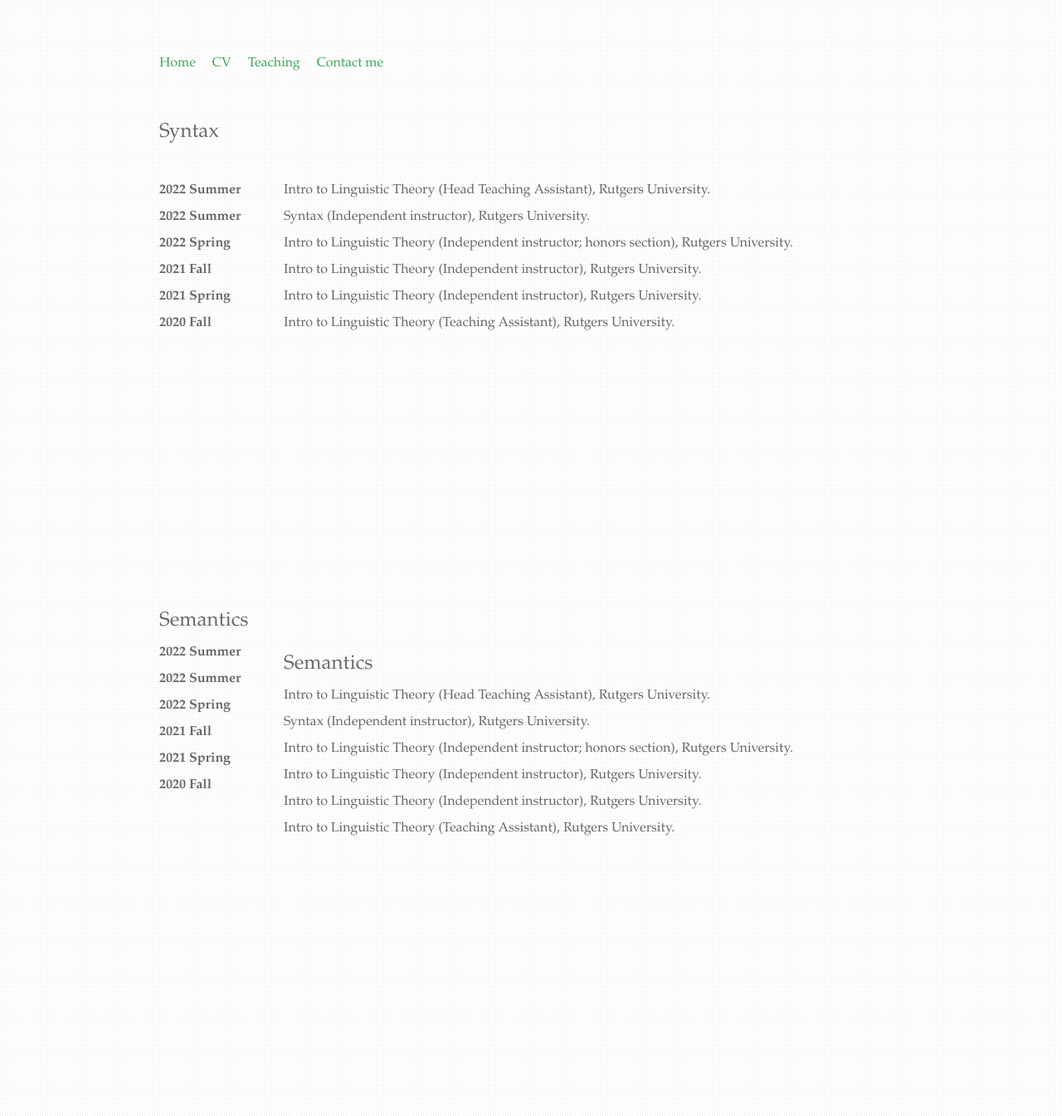
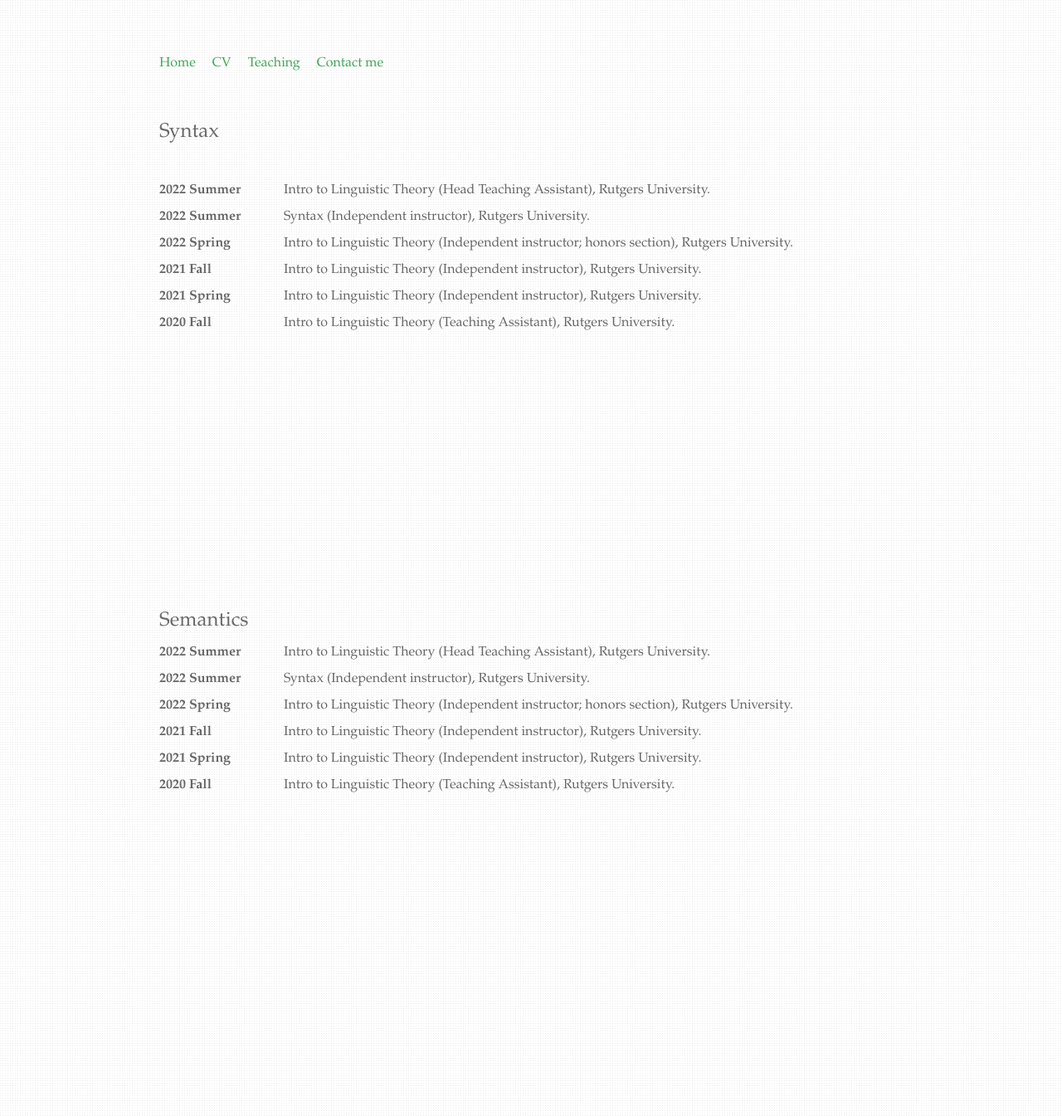
Before and after one commit to chaoyichen71/chaoyichen71.github.io, a Jekyll site: the page built from Research by topics/index.html, in a window 1280 px wide. Shown: the whole page at 83% size. Built offline with Jekyll 4.4.1, drawn with Linux system fonts in a browser that asks for light colours.

Commit message:
Update index.html

```diff
--- a/Research by topics/index.html
+++ b/Research by topics/index.html
@@ -45,7 +45,6 @@ title: Syntax
 
 
       <div class="red">
-	<h2>Semantics</h2>
 	Intro to Linguistic Theory (Head Teaching Assistant), Rutgers University.<br>
 	Syntax (Independent instructor), Rutgers University.<br>
 	Intro to Linguistic Theory (Independent instructor; honors section), Rutgers University.<br>
```
